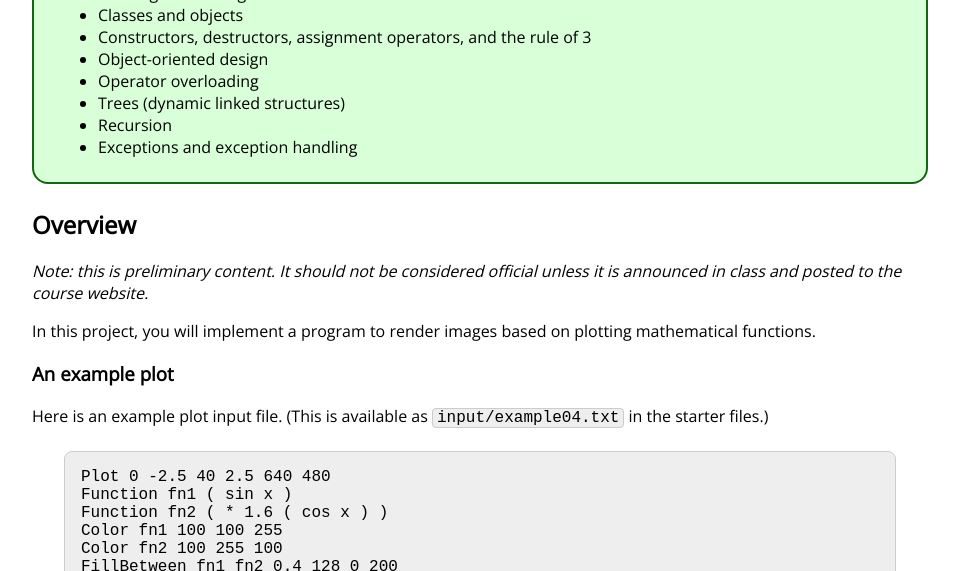
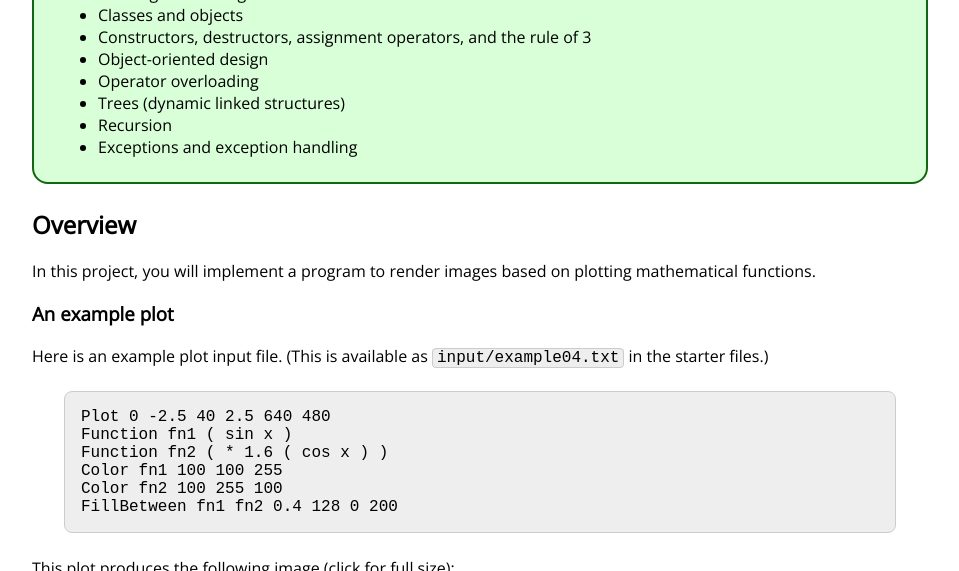
Before and after one commit to jhu-ip/cs220-summer22, a Jekyll site: the page built from assign/final.md, in a window 1280 px wide and 900 px high, scrolled down 542 px, cut to the strip 0-571 px from the top of the window. Shown: the whole strip, without its empty margins (160-1119 px from the left). Built offline with Jekyll 4.4.1, drawn with Linux system fonts in a browser that asks for light colours; some web fonts are replaced; formulas are drawn with MathJax 3.

Commit message:
this is official now

```diff
--- a/assign/final.md
+++ b/assign/final.md
@@ -34,9 +34,6 @@ title: "Final Project"
 </div>
 
 ## Overview
-
-*Note: this is preliminary content. It should not be considered official
-unless it is announced in class and posted to the course website.*
 
 In this project, you will implement a program to render images based on
 plotting mathematical functions.
```
